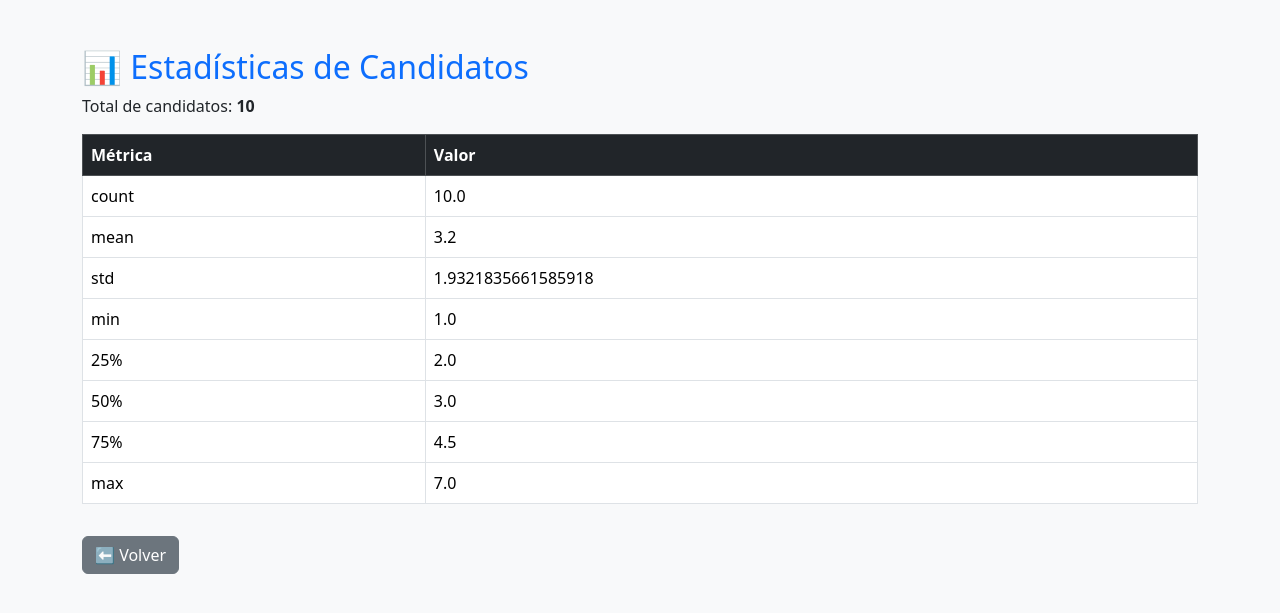
After one commit to GabrielPanta/EvaluadorRRHH, a Django app: page /resumen/ in a window 1280 px wide. The commit adds this page. Shown: the top 613 px of the page. Run offline with Django 4.2, Linux system fonts and the light colour scheme; data comes from the database, SQL or seed files in the repository; some libraries are stand-ins or nearby versions.

Commit message:
se agregó funcion para ver estadisticas

```diff
--- a/evaluador/templates/evaluador/index.html
+++ b/evaluador/templates/evaluador/index.html
@@ -62,6 +62,7 @@
         </div>
         <div class="d-flex justify-content-between align-items-center mb-4">
             <a href="/postulaciones" class="btn btn-outline-danger">📄Ver Postulaciones</a>
+            <a href="/resumen" class="btn btn-outline-success">📄Ver Resumen</a>
         </div>
     </div>
 
--- /dev/null
+++ b/evaluador/templates/evaluador/resumen.html
@@ -0,0 +1,37 @@
+<!DOCTYPE html>
+<html lang="es">
+<head>
+    <meta charset="UTF-8">
+    <title>Resumen de Candidatos</title>
+    <link href="https://cdn.jsdelivr.net/npm/bootstrap@5.3.3/dist/css/bootstrap.min.css" rel="stylesheet">
+</head>
+<body class="bg-light">
+    <div class="container mt-5">
+        <h2 class="text-primary">📊 Estadísticas de Candidatos</h2>
+        <p>Total de candidatos: <strong>{{ total_candidatos }}</strong></p>
+
+        {% if resumen %}
+        <table class="table table-bordered">
+            <thead class="table-dark">
+                <tr>
+                    <th>Métrica</th>
+                    <th>Valor</th>
+                </tr>
+            </thead>
+            <tbody>
+                {% for key, value in resumen.items %}
+                <tr>
+                    <td>{{ key }}</td>
+                    <td>{{ value }}</td>
+                </tr>
+                {% endfor %}
+            </tbody>
+        </table>
+        {% else %}
+        <p class="text-muted">No hay candidatos registrados aún.</p>
+        {% endif %}
+
+        <a href="/" class="btn btn-secondary mt-3">⬅️ Volver</a>
+    </div>
+</body>
+</html>
--- a/evaluador/views.py
+++ b/evaluador/views.py
@@ -3,6 +3,7 @@ from .models import Candidato
 from .forms import CandidatoForm
 from pyswip import Prolog
 import os
+import pandas as pd
 from django.conf import settings
 from .models import Candidato
 from django.shortcuts import get_object_or_404
@@ -123,3 +124,25 @@ def postular_puesto(request,puesto_id):
 def ver_postulaciones(request):
     postulaciones = Postulacion.objects.select_related('candidato', 'puesto').all()
     return render(request, 'evaluador/postulaciones.html', {'postulaciones': postulaciones})
+
+def resumen_candidatos(request):
+    candidatos = Candidato.objects.all()
+
+    # Creamos el DataFrame
+    data = []
+    for c in candidatos:
+        data.append({
+            'Nombre': c.nombre,
+            'Experiencia': c.experiencia,
+            'Habilidades': ', '.join([h.strip() for h in c.habilidades.split(',')])
+        })
+
+    df = pd.DataFrame(data)
+
+    # Generamos estadísticas
+    resumen = df['Experiencia'].describe().to_dict() if not df.empty else {}
+
+    return render(request, 'evaluador/resumen.html', {
+        'resumen': resumen,
+        'total_candidatos': len(df)
+    })
--- a/evaluador_rrhh_django/urls.py
+++ b/evaluador_rrhh_django/urls.py
@@ -13,4 +13,5 @@ urlpatterns = [
     path('puestos/postular/<int:puesto_id>/', views.postular_puesto, name='postular_puesto'),
     path('postulaciones/', views.ver_postulaciones, name='ver_postulaciones'),
     path("perfiles/", views.ver_perfiles, name="ver_perfiles"),
+    path('resumen/', views.resumen_candidatos, name='resumen_candidatos'),
 ]
```
